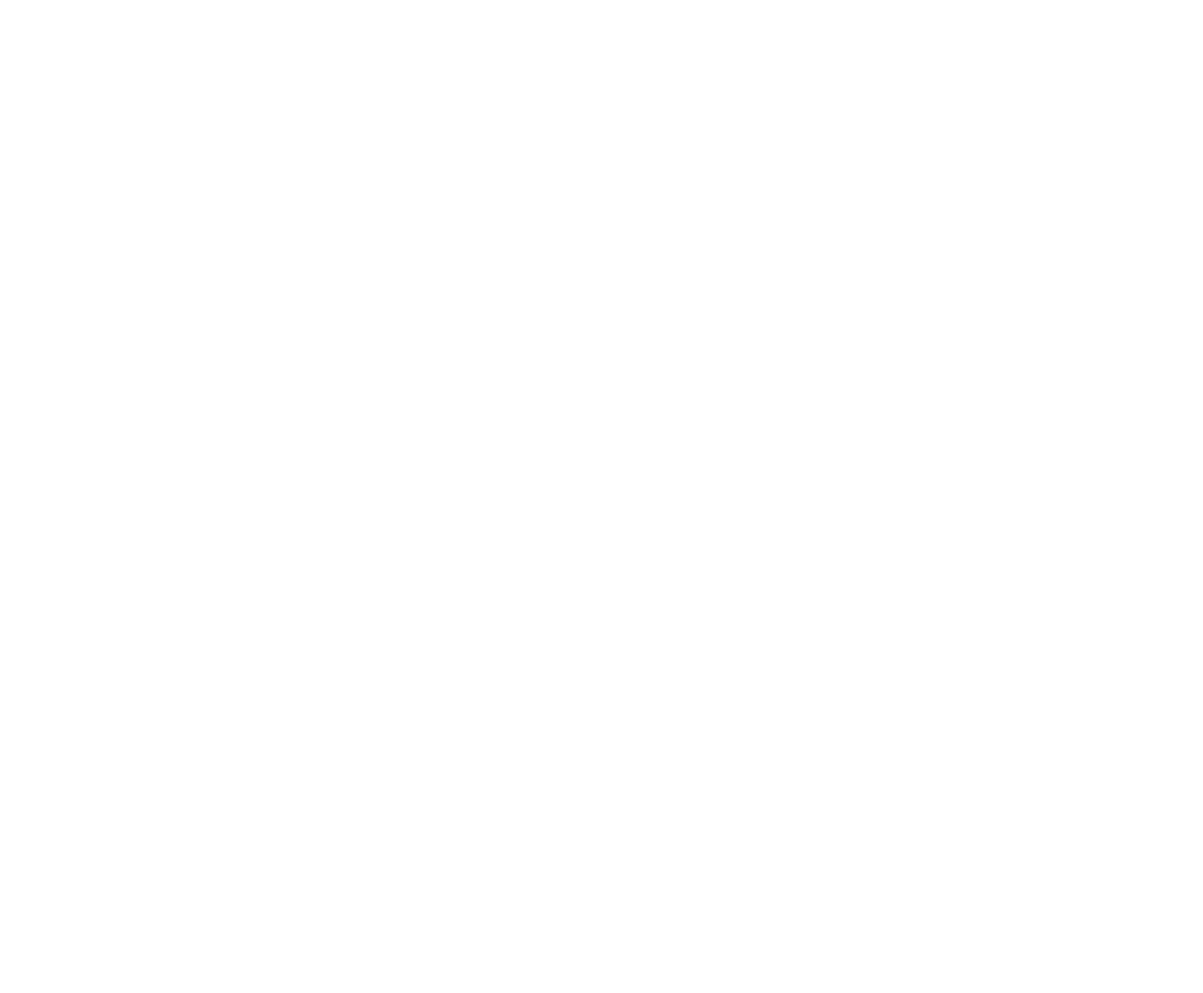
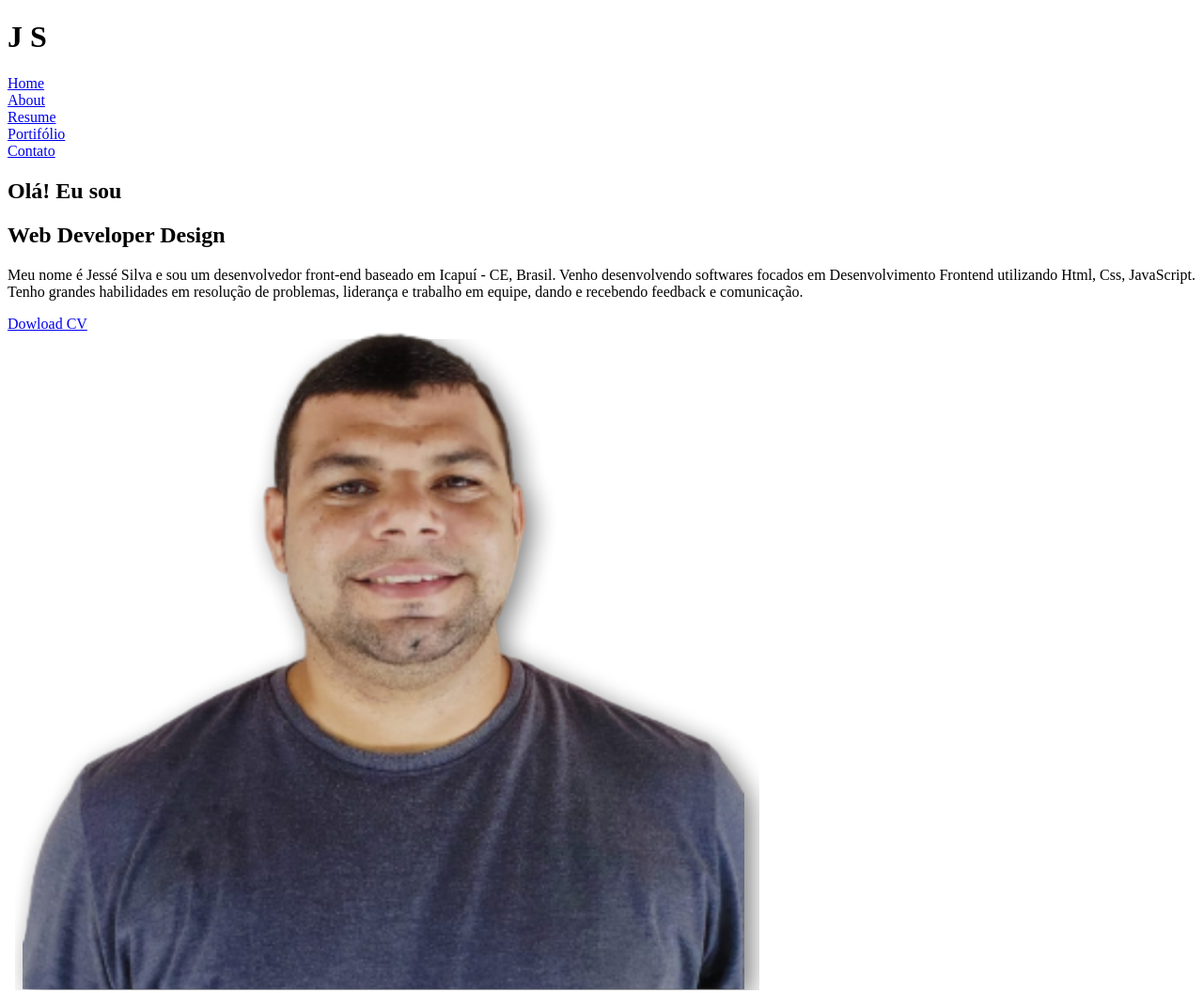
Before and after one commit to jesseprogran/portifolio-js, a plain HTML site: page index.html in a window 1280 px wide. Shown: the whole page at 94% size. Before the commit the page ends 800 px from the top, so only its background shows below. Drawn offline with Linux system fonts and the light colour scheme.

Commit message:
foi feito parte do html

```diff
--- a/index.html
+++ b/index.html
@@ -1,13 +1,42 @@
 <!DOCTYPE html>
 <html lang="pt-BR">
-<head>
-  <meta charset="UTF-8">
-  <meta name="viewport" content="width=device-width, initial-scale=1.0">
-  <title>Jessé Silva - Software Developer</title>
-  <link rel="shortcut icon" href="images/code (1).png" type="image/x-icon">
-  <link rel="stylesheet" href="style.css">
-</head>
-<body>
+  <head>
+    <meta charset="UTF-8" />
+    <meta name="viewport" content="width=device-width, initial-scale=1.0" />
+    <title>Jessé Silva - Software Developer</title>
+    <link rel="shortcut icon" href="images/code (1).png" type="image/x-icon" />
+    <link rel="stylesheet" href="style.css" />
+  </head>
+  <body>
+    <header>
+      <h1>J <span>S</span></h1>
+      <nav>
+        <ul class="primeira-navegacao">
+          <li><a href="#home">Home</a></li>
+          <li><a href="#about">About</a></li>
+          <li><a href="#resume">Resume</a></li>
+          <li><a href="#portifolio">Portifólio</a></li>
+          <li><a href="#contato">Contato</a></li>
+        </ul>
+      </nav>
+    </header>
 
-</body>
+    <main>
+      <section aria-label="curriculo jesse" class="section-um">
+        <div>
+          <h2>Olá! Eu sou</h2>
+          <h2 class="digitando">Web Developer Design</h2>
+          <p>
+            Meu nome é Jessé Silva e sou um desenvolvedor front-end baseado em
+            Icapuí - CE, Brasil. Venho desenvolvendo softwares focados em
+            Desenvolvimento Frontend utilizando Html, Css, JavaScript. Tenho
+            grandes habilidades em resolução de problemas, liderança e trabalho
+            em equipe, dando e recebendo feedback e comunicação.
+          </p>
+          <a href="#">Dowload CV</a>
+        </div>
+        <img src="images/download.png" alt="Minha imagem, com uma blusa cinza, sorrindo , barba fina">
+      </section>
+    </main>
+  </body>
 </html>
```
